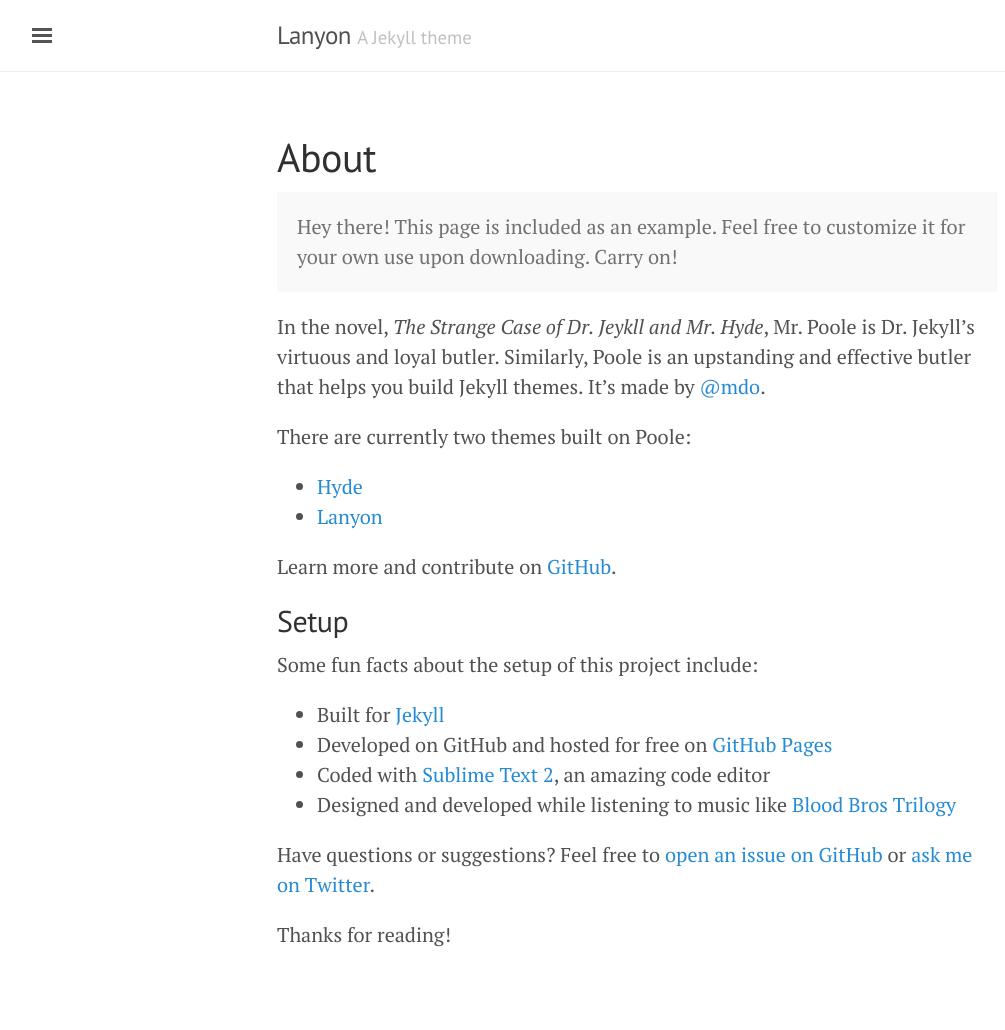
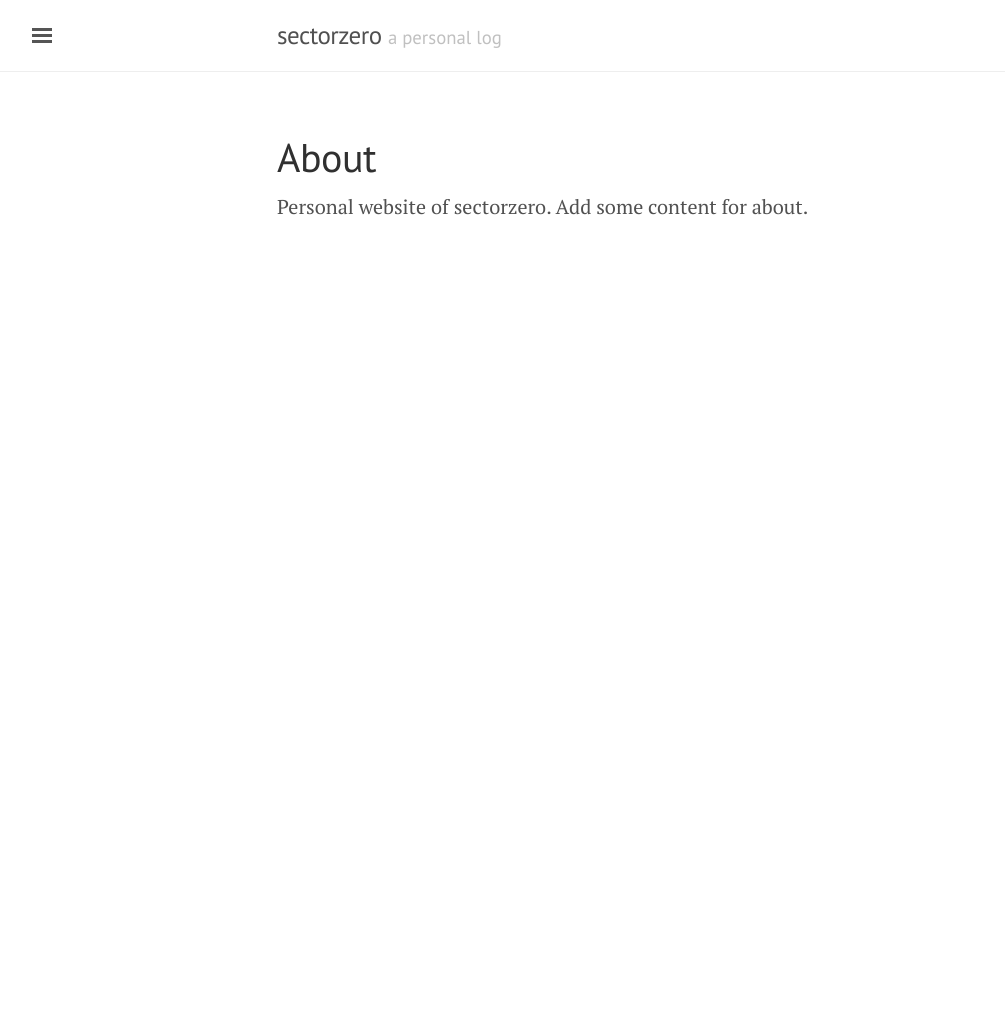
Before and after one commit to sectorzero/sectorzero.github.io, a Jekyll site: the page built from about.md, in a window 1280 px wide. Shown: the whole page, without its empty margins (3-1008 px from the left). Built offline with Jekyll 4.4.1, drawn with Linux system fonts in a browser that asks for light colours; after the commit the page ends 900 px from its top, so only the background shows below that.

Commit message:
Sanitized content and config to personal

```diff
--- a/404.html
+++ b/404.html
@@ -5,6 +5,6 @@
 ---
 
 <div class="page">
-  <h1 class="page-title">404: Page not found</h1>
-  <p class="lead">Sorry, we've misplaced that URL or it's pointing to something that doesn't exist. <a href="{{ site.baseurl }}/">Head back home</a> to try finding it again.</p>
+  <h1 class="page-title">404</h1>
+  <p class="lead"><a href="{{ site.baseurl }}/">Back home</a> to try finding it again.</p>
 </div>
--- a/_config.yml
+++ b/_config.yml
@@ -5,17 +5,17 @@
 paginate:            5
 
 # Setup
-title:               Lanyon
-tagline:             'A Jekyll theme'
-description:         'A reserved <a href="http://jekyllrb.com" target="_blank">Jekyll</a> theme that places the utmost gravity on content with a hidden drawer. Made by <a href="https://twitter.com/mdo" target="_blank">@mdo</a>.'
-url:                 http://lanyon.getpoole.com
+title:               sectorzero
+tagline:             'a personal log'
+description:         'a personal log'
+url:                 https://sectorzero.github.io
 baseurl:             ''
 
 # About/contact
 author:
-  name:              Mark Otto
-  url:               https://twitter.com/mdo
-  email:             markdotto@gmail.com
+  name:              sectorzero
+  url:               https://sectorzero.github.io
+  email:             sndshd@gmail.com
 
 # Custom vars
-version:             1.0.0
+version:             0.0.1
--- a/_includes/sidebar.html
+++ b/_includes/sidebar.html
@@ -25,8 +25,6 @@
       {% endif %}
     {% endfor %}
 
-    <a class="sidebar-nav-item" href="{{ site.github.repo }}/archive/v{{ site.version }}.zip">Download</a>
-    <a class="sidebar-nav-item" href="{{ site.github.repo }}">GitHub project</a>
     <span class="sidebar-nav-item">Currently v{{ site.version }}</span>
   </nav>
 
--- a/about.md
+++ b/about.md
@@ -3,28 +3,4 @@
 title: About
 ---
 
-<p class="message">
-  Hey there! This page is included as an example. Feel free to customize it for your own use upon downloading. Carry on!
-</p>
-
-In the novel, *The Strange Case of Dr. Jeykll and Mr. Hyde*, Mr. Poole is Dr. Jekyll's virtuous and loyal butler. Similarly, Poole is an upstanding and effective butler that helps you build Jekyll themes. It's made by [@mdo](https://twitter.com/mdo).
-
-There are currently two themes built on Poole:
-
-* [Hyde](http://hyde.getpoole.com)
-* [Lanyon](http://lanyon.getpoole.com)
-
-Learn more and contribute on [GitHub](https://github.com/poole).
-
-## Setup
-
-Some fun facts about the setup of this project include:
-
-* Built for [Jekyll](http://jekyllrb.com)
-* Developed on GitHub and hosted for free on [GitHub Pages](https://pages.github.com)
-* Coded with [Sublime Text 2](http://sublimetext.com), an amazing code editor
-* Designed and developed while listening to music like [Blood Bros Trilogy](https://soundcloud.com/maddecent/sets/blood-bros-series)
-
-Have questions or suggestions? Feel free to [open an issue on GitHub](https://github.com/poole/issues/new) or [ask me on Twitter](https://twitter.com/mdo).
-
-Thanks for reading!
+Personal website of sectorzero. Add some content for about.
```
Also changed, not shown: public/atom.xml (deleted, +0 -28 lines), LICENSE.md, README.md.
